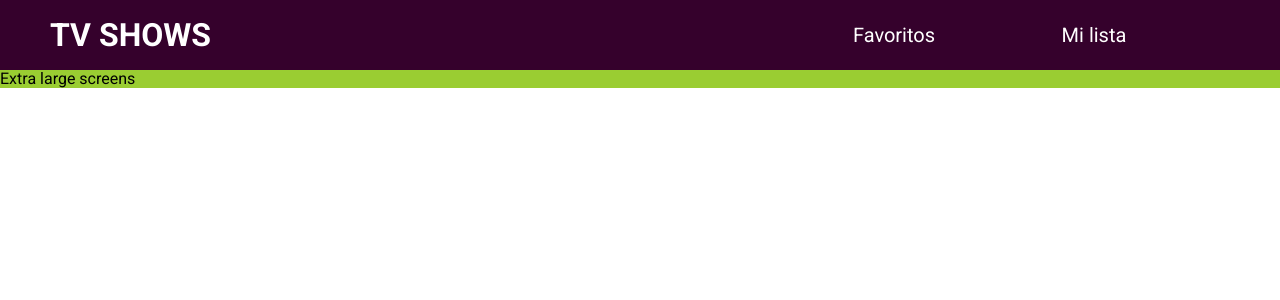
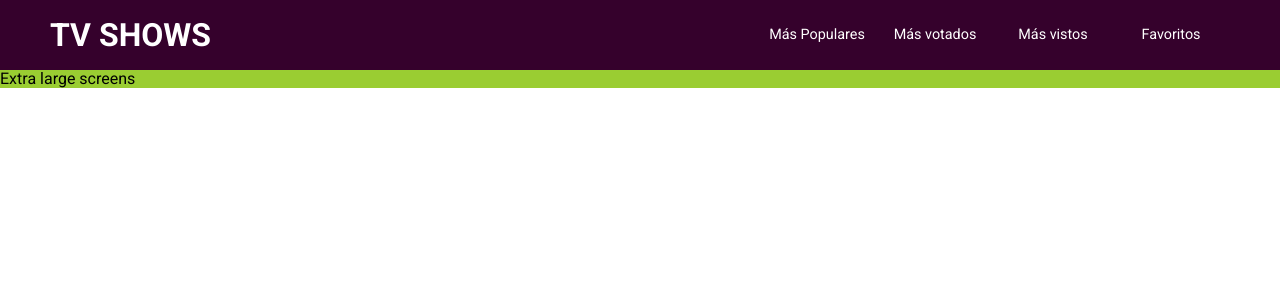
Before and after one commit to alexis791/tv-shows, a React (Create React App) app: page / in a window 1280 px wide. Shown: the top 300 px of the page. Built offline with nearby package versions, Linux system fonts and the light colour scheme.

Commit message:
Create mobile navigator.
-Mobile navigator allow us to navigate when the size of the windows is less than 780px;

```diff
--- a/src/App.js
+++ b/src/App.js
@@ -2,11 +2,9 @@ import styled from 'styled-components'
 import { MOBILE, TABLET, LAPTOP, DESKTOP, TV } from './components/constants'
 
 const App = styled.section`
-	min-width: 360px;
-	max-width: 1900px;
+	min-width: 320px;
 	width: 100%;
 	height: 100%;
-	margin: 0 auto;
 	font-family: 'Roboto';
 
 	/* Mobiles devices  */
--- a/src/components/atoms/LinkButton/index.js
+++ b/src/components/atoms/LinkButton/index.js
@@ -1,14 +1,15 @@
 import styled from 'styled-components'
-import { INDIGO, WHITE } from '../../constants'
+import { INDIGO, WHITE, LAPTOP } from '../../constants'
 
 const LinkButton = styled.a`
 	text-decoration: none;
 	font-size: 1.25rem;
-	width: 200px;
-	height: 100%;
+	width: 100%;
+	height: 50px;
 	font-weight: regular;
 	color: ${WHITE};
 	display: flex;
+	flex-direction: column;
 	justify-content: center;
 	align-items: center;
 	cursor: pointer;
@@ -18,5 +19,12 @@ const LinkButton = styled.a`
 		color: ${INDIGO};
 		background-color: ${WHITE};
 	}
+
+	/** change size and direction  */
+	@media (min-width: ${LAPTOP}) {
+		flex-direction: row;
+		height: inherit;
+		font-size: 0.9rem;
+	}
 `
 export default LinkButton
--- a/src/components/molecules/Navbar/index.js
+++ b/src/components/molecules/Navbar/index.js
@@ -1,7 +1,7 @@
 import React from 'react'
 import styled from 'styled-components'
-import { LAPTOP } from '../../constants/index'
 import LinkButton from '../../atoms/LinkButton'
+import { LAPTOP, DESKTOP, TV } from '../../constants/index'
 
 const NavWrapper = styled.nav`
 	width: 40%;
@@ -13,13 +13,24 @@ const NavWrapper = styled.nav`
 
 	@media (min-width: ${LAPTOP}) {
 		display: flex;
+		width: 60%;
+	}
+
+	@media (min-width: ${DESKTOP}) {
+		width: 50%;
+	}
+
+	@media (min-width: ${TV}) {
+		width: 40%;
 	}
 `
 
 const Navbar = () => (
 	<NavWrapper>
+		<LinkButton>Más Populares</LinkButton>
+		<LinkButton>Más votados</LinkButton>
+		<LinkButton>Más vistos</LinkButton>
 		<LinkButton>Favoritos</LinkButton>
-		<LinkButton>Mi lista</LinkButton>
 	</NavWrapper>
 )
 
--- a/src/components/organisms/Header/index.js
+++ b/src/components/organisms/Header/index.js
@@ -2,25 +2,35 @@ import styled from 'styled-components'
 import Logo from '../../atoms/Logo'
 import Navbar from '../../molecules/Navbar'
 import MenuIcon from '../../molecules/MenuIcon'
+import MobileMenu from '../../organisms/MobileMenu'
 import { DARKPURPLE } from '../../constants'
 
-const HeaderWrapper = styled.header`
-	width: '100%';
+const Wrapper = styled.header`
 	height: 70px;
+	width: 100%;
 	background-color: ${DARKPURPLE};
+`
+
+const Container = styled.div`
+	height: inherit;
+	max-width: 1900px;
+	position: relative;
 	display: flex;
 	flex-direction: row;
 	justify-content: space-between;
 	align-items: center;
 	padding: 0 50px;
+	margin: 0 auto;
 `
 
 const Header = () => (
-	<HeaderWrapper>
-		<Logo>TV SHOWS</Logo>
-		<MenuIcon />
-		<Navbar />
-	</HeaderWrapper>
+	<Wrapper>
+		<Container>
+			<Logo>TV SHOWS</Logo>
+			<MenuIcon />
+			<Navbar />
+		</Container>
+	</Wrapper>
 )
 
 export default Header
--- /dev/null
+++ b/src/components/organisms/MobileMenu/index.js
@@ -0,0 +1,29 @@
+import React from 'react'
+import styled from 'styled-components'
+import LinkButton from '../../atoms/LinkButton'
+import { INDIGO, LAPTOP } from '../../constants'
+
+const Wrapper = styled.section`
+	width: 100%;
+	display: flex;
+	flex-direction: column;
+	background-color: ${INDIGO};
+	position: absolute;
+	right: -100%;
+	z-index: 1;
+
+	@media (min-width: ${LAPTOP}) {
+		display: none;
+	}
+`
+
+const MobileMenu = () => (
+	<Wrapper>
+		<LinkButton>Más Populares</LinkButton>
+		<LinkButton>Más votados</LinkButton>
+		<LinkButton>Más vistos</LinkButton>
+		<LinkButton>Favoritos</LinkButton>
+	</Wrapper>
+)
+
+export default MobileMenu
--- a/src/index.js
+++ b/src/index.js
@@ -2,10 +2,12 @@ import React from 'react'
 import ReactDOM from 'react-dom'
 import 'normalize.css'
 import App from './App'
+import Header from './components/organisms/Header'
 import Dashboard from './views/Dashboard'
 
 ReactDOM.render(
 	<App>
+		<Header />
 		<Dashboard />
 	</App>,
 	document.getElementById('root')
--- a/src/views/Dashboard/index.js
+++ b/src/views/Dashboard/index.js
@@ -1,10 +1,7 @@
 import React from 'react'
 import Header from '../../components/organisms/Header'
+import MobileMenu from '../../components/organisms/MobileMenu'
 
-const Dashboard = () => (
-	<React.Fragment>
-		<Header />
-	</React.Fragment>
-)
+const Dashboard = () => <React.Fragment></React.Fragment>
 
 export default Dashboard
```
